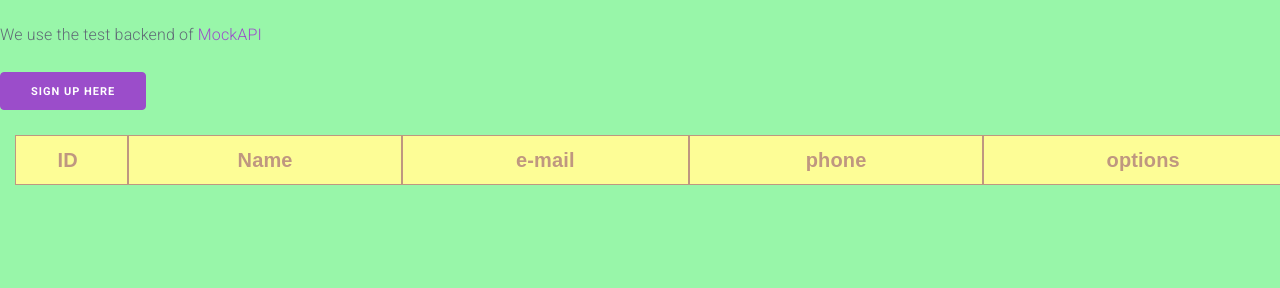
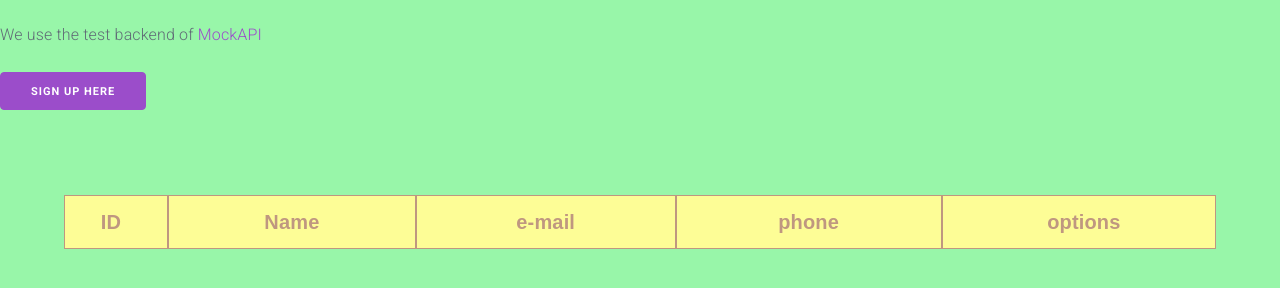
Before and after one commit to marcelomanuelramos/API-REST, a plain HTML site: page index.html in a window 1280 px wide. Shown: the part 104-392 px from the top of the page. Drawn offline with nearby package versions, Linux system fonts and the light colour scheme; no server answers.

Commit message:
API REST

```diff
--- a/index.css
+++ b/index.css
@@ -5,16 +5,18 @@ body{
 
 table {
     background-color: #ff9688;
-    margin: 15px;
+    width: 90%;
+    margin: 75px auto;
     font-family:sans-serif;
     font-size: 20px;
+
   }
 
 
    th, td {
     border: 1px solid;
-    padding: 8px;
-    text-align: left;
+    padding: 10px;
+    text-align: center;
   }
 
 
```
Also changed, not shown: index.html (+2 -1 lines).
